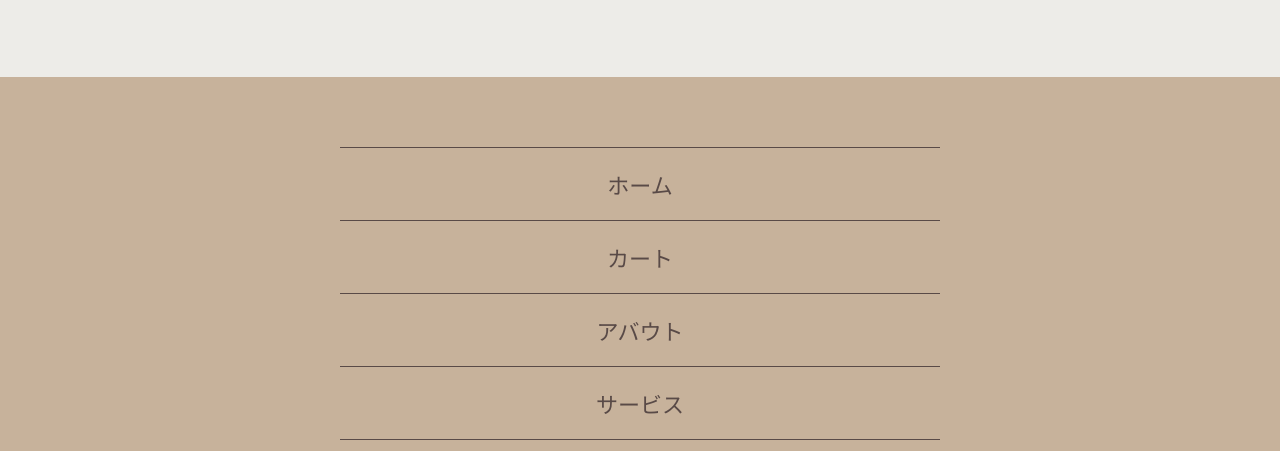
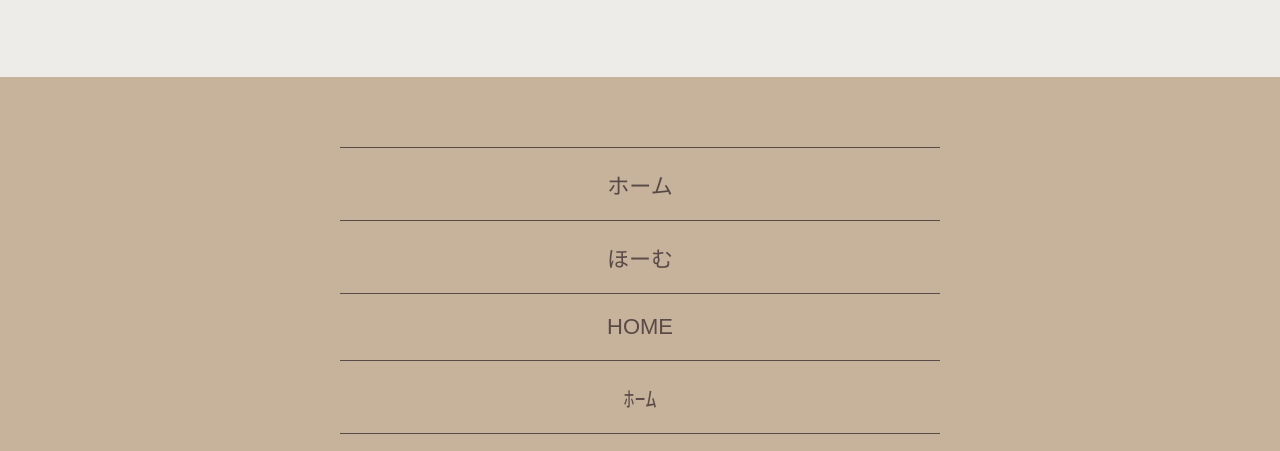
Before and after one commit to S778153/plan, a plain HTML site: page index.html in a window 1280 px wide. Shown: the part 9323-9774 px from the top of the page. Drawn offline with nearby package versions, Linux system fonts and the light colour scheme; a web font is replaced by a local one.

Commit message:
Update index.html

```diff
--- a/index.html
+++ b/index.html
@@ -340,15 +340,15 @@
                 </a>
                 <div class="bou3"></div>
                 <a href="#home404">
-                    <p>カート</p>
+                    <p>ほーむ</p>
                 </a>
                 <div class="bou3"></div>
                 <a href="#home404">
-                    <p>アバウト</p>
+                    <p>HOME</p>
                 </a>
                 <div class="bou3"></div>
                 <a href="#home404">
-                    <p>サービス</p>
+                    <p>ﾎｰﾑ</p>
                 </a>
             </div>
             <div class="bou3"></div>
```
